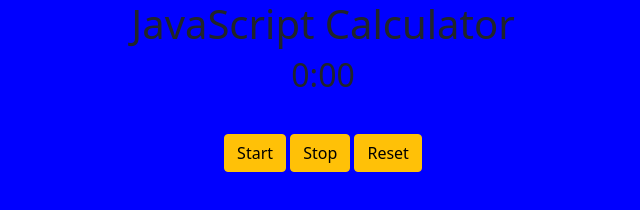
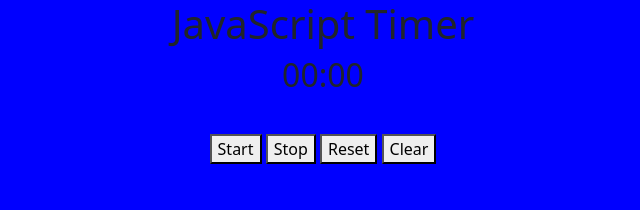
Before and after one commit to mverma45/JS_StopWatch, a plain HTML site: page index.html in a window 1280 px wide. Shown: the whole page, without its empty margins (317-957 px from the left). Drawn offline with nearby package versions, Linux system fonts and the light colour scheme.

Commit message:
starting project

```diff
--- a/app.js
+++ b/app.js
@@ -0,0 +1,12 @@
+function start() {
+    document.getElementById("start").innerHTML = "Lets get ready to rumble";
+}
+function stop(){
+    document.getElementById("stop").innerHTML = "Stop rumbling";
+}
+function reset(){
+    document.getElementById("reset").innerHTML = "Reset";
+}
+function clear(){
+    document.getElementById("start").innerHTML = '';
+}
--- a/index.html
+++ b/index.html
@@ -12,12 +12,21 @@
     <title>JS Calculator</title>
 </head>
 <body>
-    <h1 class="js">JavaScript Calculator</h1>
-    <h2 class="time">0:00</h2>
+    <h1 class="js">JavaScript Timer</h1>
+    <h2 class="time"><span id="seconds">00</span>:<span id="tens">00</span></h2>
     <div class="btns">
-        <button type="button" class="btn btn-warning">Start</button>
+        <button onclick="start()">Start</button>
+        <button onclick="stop()">Stop</button>
+        <button onclick="reset()">Reset</button>
+        <button onclick="clear()">Clear</button>
+        <!-- <button type="button" class="btn btn-warning">Start</button>
         <button type="button" class="btn btn-warning">Stop</button>
-        <button type="button" class="btn btn-warning">Reset</button>
+        <button type="button" class="btn btn-warning">Reset</button> -->
+
+        <p id="start"></p>
+        <p id="stop"></p>
+        <p id="reset"></p>
+        <p id="clear"></p>
     </div>
 </body>
 </html>
```
